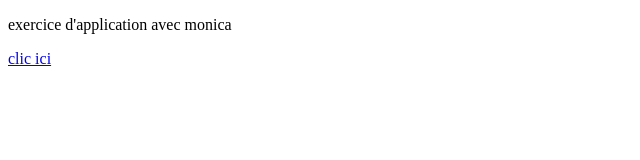
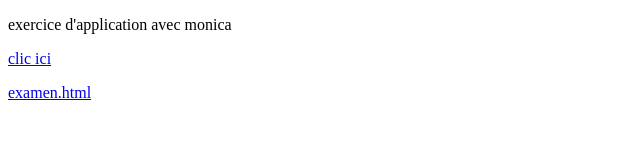
Before and after one commit to AliMbae/infosdoc, a plain HTML site: page index.html in a window 1280 px wide. Shown: the whole page, without its empty margins (0-640 px from the left). Drawn offline with Linux system fonts and the light colour scheme.

Commit message:
Update index.html

```diff
--- a/index.html
+++ b/index.html
@@ -8,5 +8,9 @@
 <body>
     <p> exercice d'application avec monica</p>
     <a href="https://www.cairn.info/publications-de-Madjid-Ihadjadene--15847.htm">clic ici</a>
+
+    <p>
+        <a href="examen.html">examen.html</a>
+    </p>
 </body>
 </html>
```
